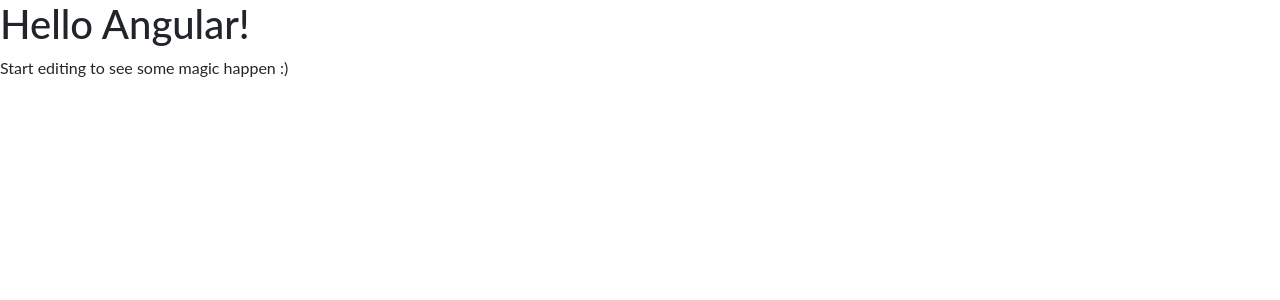
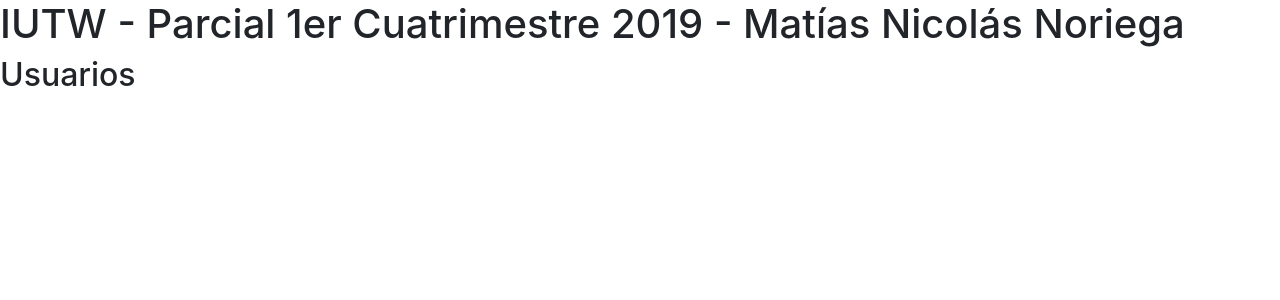
Before and after one commit to matiasnoriega/iutw-parcial-mnn-2019, an Angular app: page / in a window 1280 px wide. Shown: the top 300 px of the page. Built offline with nearby package versions, Linux system fonts and the light colour scheme.

Commit message:
eliminar hello component

```diff
--- a/src/app/app.component.html
+++ b/src/app/app.component.html
@@ -1,4 +1,3 @@
-<hello name="{{ name }}"></hello>
-<p>
-  Start editing to see some magic happen :)
-</p>
+<h1>{{titulo}}</h1>
+
+<app-usuarios></app-usuarios>
--- a/src/app/app.component.ts
+++ b/src/app/app.component.ts
@@ -6,5 +6,5 @@
   styleUrls: [ './app.component.css' ]
 })
 export class AppComponent  {
-  name = 'Angular';
+  titulo = 'IUTW - Parcial 1er Cuatrimestre 2019 - Matías Nicolás Noriega';
 }
--- a/src/app/app.module.ts
+++ b/src/app/app.module.ts
@@ -3,12 +3,11 @@
 import { FormsModule } from '@angular/forms';
 
 import { AppComponent } from './app.component';
-import { HelloComponent } from './hello.component';
 import { UsuariosComponent } from './usuarios/usuarios.component';
 
 @NgModule({
   imports:      [ BrowserModule, FormsModule ],
-  declarations: [ AppComponent, HelloComponent, UsuariosComponent ],
+  declarations: [ AppComponent, UsuariosComponent ],
   bootstrap:    [ AppComponent ]
 })
 export class AppModule { }
--- a/src/app/hello.component.ts
+++ /dev/null
@@ -1,10 +0,0 @@
-import { Component, Input } from '@angular/core';
-
-@Component({
-  selector: 'hello',
-  template: `<h1>Hello {{name}}!</h1>`,
-  styles: [`h1 { font-family: Lato; }`]
-})
-export class HelloComponent  {
-  @Input() name: string;
-}
```
